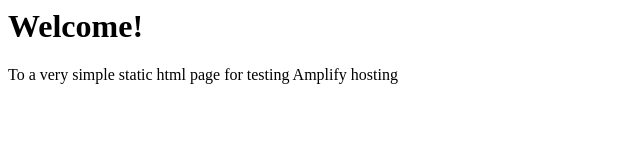
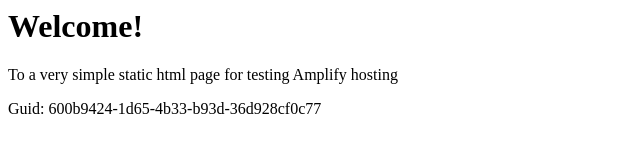
Before and after one commit to aws-aemilia-sin/Github-PR-Commit-Integration-Test-DoNotTouch-v1-prod-ap-southeast-1, a website: page src/index.html in a window 1280 px wide. Shown: the whole page, without its empty margins (0-640 px from the left). Drawn offline with Linux system fonts and the light colour scheme.

Commit message:
commit from integ tests

```diff
--- a/src/index.html
+++ b/src/index.html
@@ -1,3 +1,5 @@
+
+
 <html lang="en">
 
 <head>
@@ -10,6 +12,6 @@
 <body>
     <h1>Welcome!</h1>
     <p>To a very simple static html page for testing Amplify hosting</p>
-</body>
+    <p>Guid: 600b9424-1d65-4b33-b93d-36d928cf0c77</p></body>
 
 </html>
```
